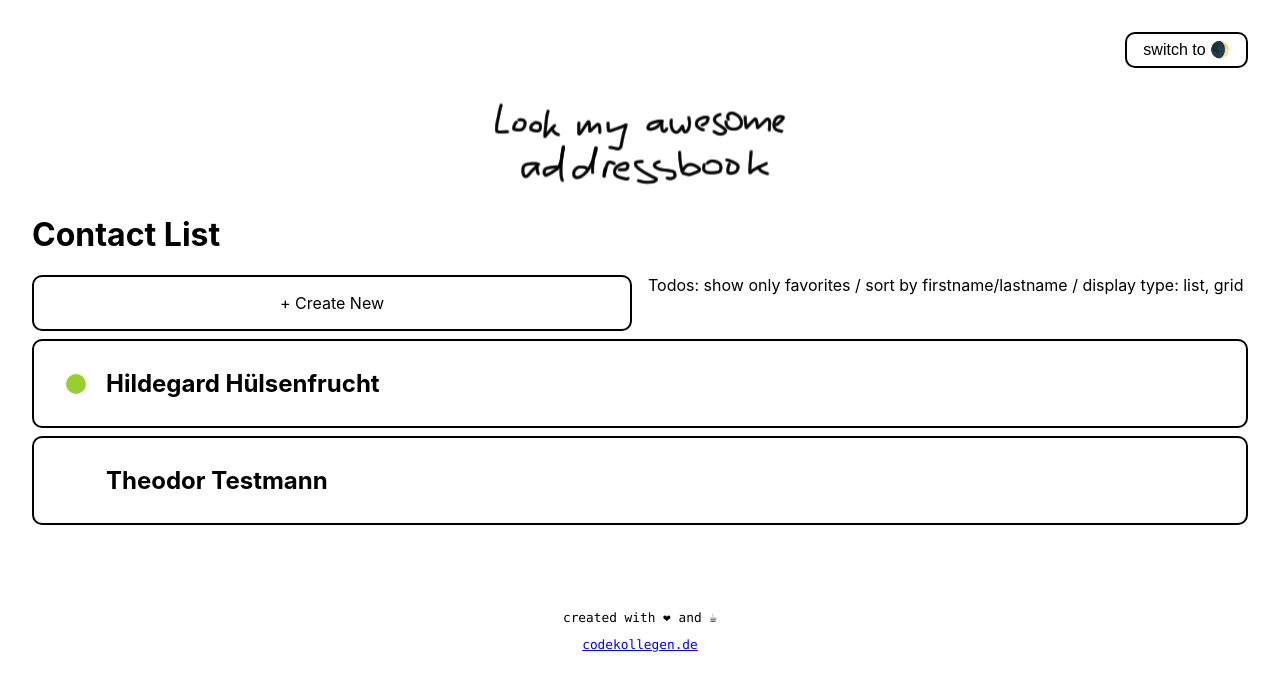
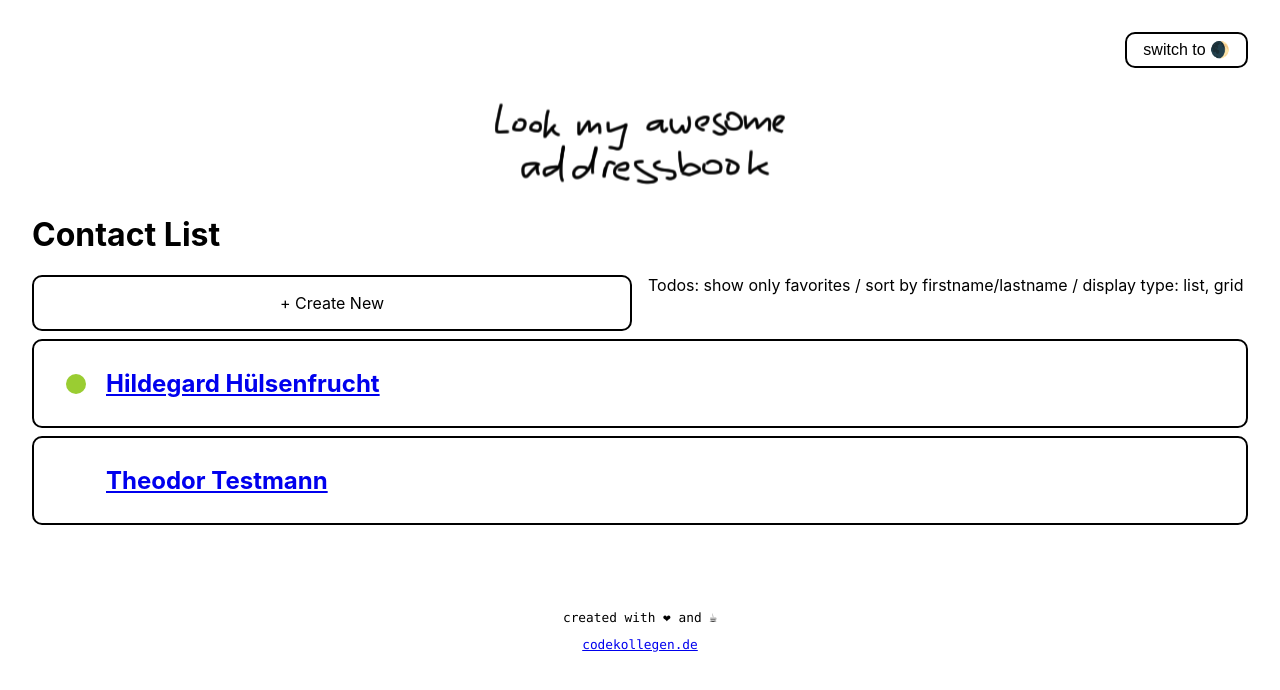
Before and after one commit to codekollegen/address-book-react-typescript, a React (Create React App) app: page / in a window 1280 px wide. Shown: the top 690 px of the page. Built offline with nearby package versions, Linux system fonts and the light colour scheme.

Commit message:
Added link to contact list elements

```diff
--- a/src/components/contacts/ContactListElement.tsx
+++ b/src/components/contacts/ContactListElement.tsx
@@ -1,8 +1,9 @@
 import { useMemo } from "react";
-import { Contact } from "../../types/Contact";
+import { ContactPreview } from "../../types/Contact";
+import { Link } from "@reach/router";
 
 type ContactListElementProps = {
-  contact: Contact;
+  contact: ContactPreview;
 };
 
 export const ContactListElement = ({ contact }: ContactListElementProps) => {
@@ -11,9 +12,11 @@ export const ContactListElement = ({ contact }: ContactListElementProps) => {
   }, [contact]);
 
   return (
-    <li className="contact-list-element">
-      {contact.favorite && <div className="contact-fav"></div>}
-      <h2 data-testid="full-name">{fullName}</h2>
-    </li>
+    <Link to={`/contact/${contact.id}`}>
+      <li className="contact-list-element">
+        {contact.favorite && <div className="contact-fav"></div>}
+        <h2 data-testid="full-name">{fullName}</h2>
+      </li>
+    </Link>
   );
 };
```
